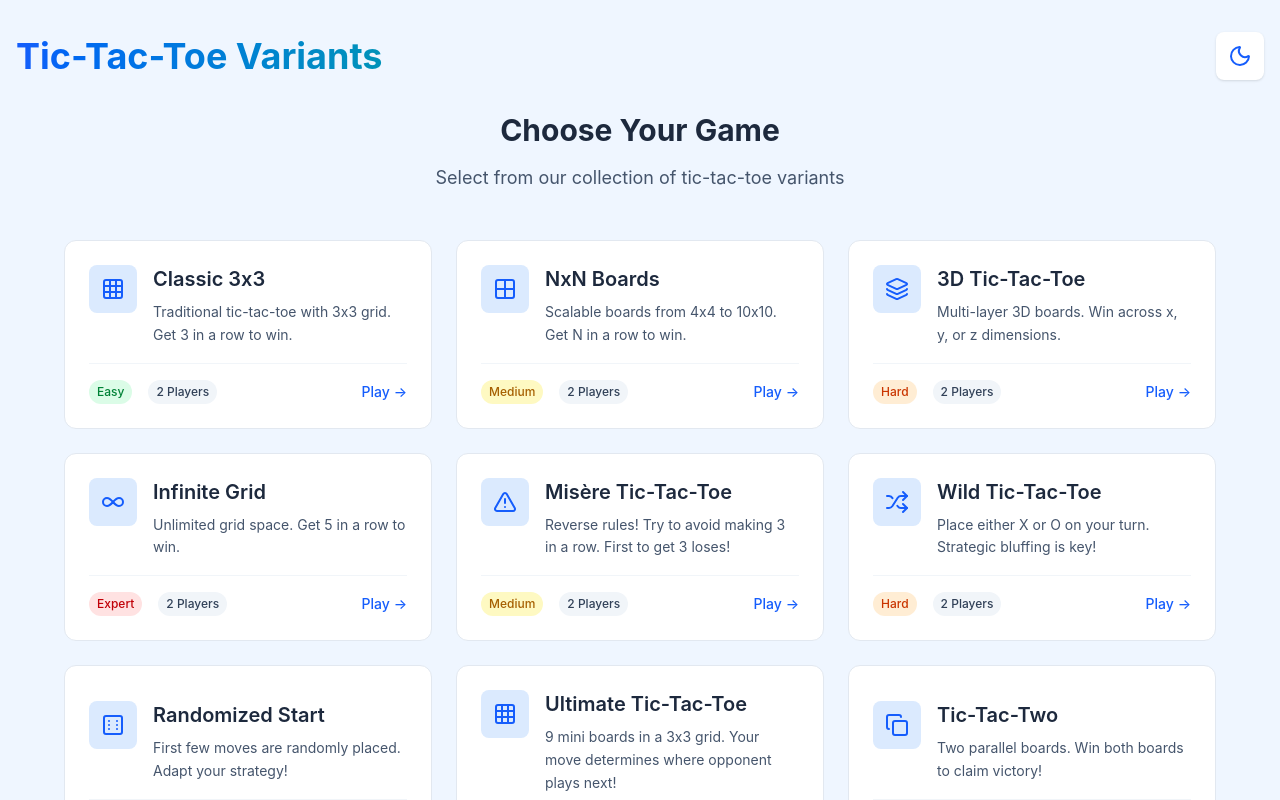
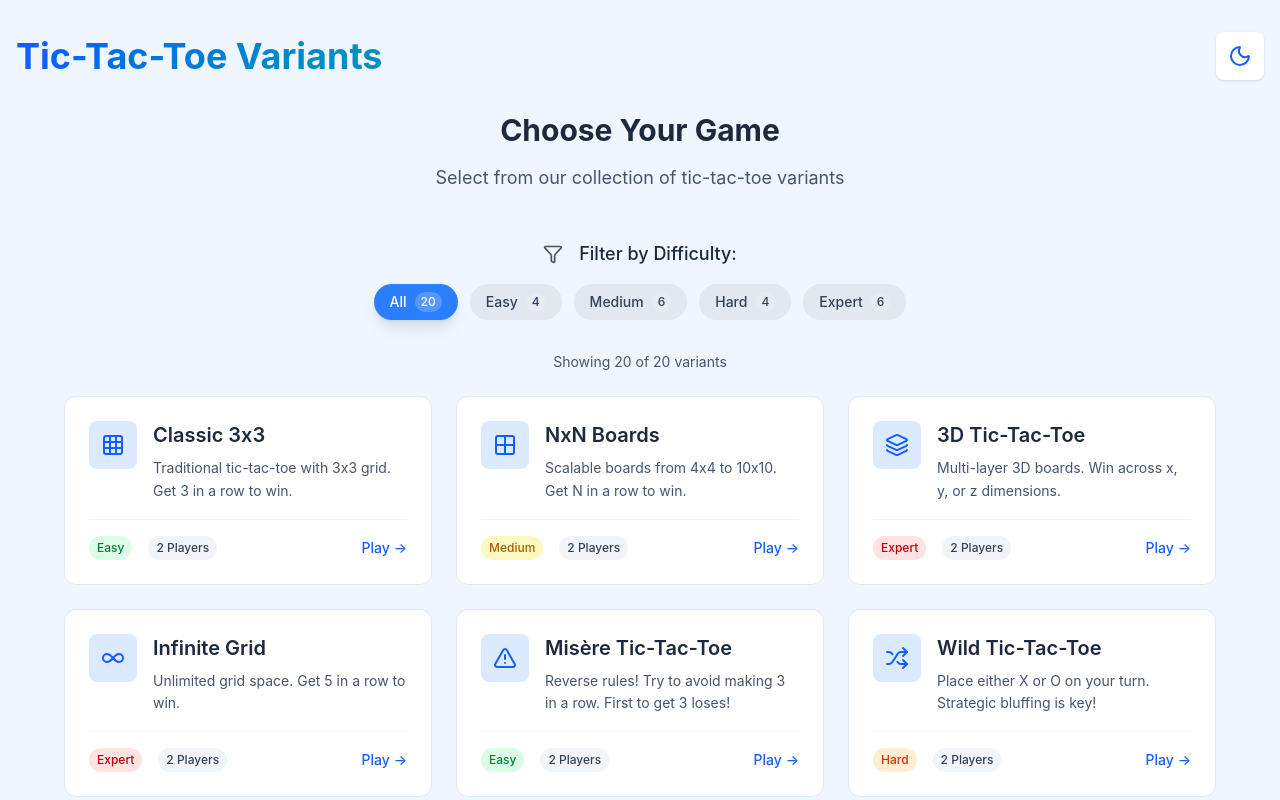
Before and after one commit to nagmudit/Games, a Next.js app in the folder tic-tac-toe/: page / in a window 1280 px wide. Shown: the top 800 px of the page. Built offline with nearby package versions, Linux system fonts and the light colour scheme.

Commit message:
difficulty filter added

```diff
--- a/tic-tac-toe/src/components/GameMenu.tsx
+++ b/tic-tac-toe/src/components/GameMenu.tsx
@@ -1,5 +1,6 @@
 "use client";
 
+import { useState } from "react";
 import { GameVariant } from "./TicTacToeApp";
 import {
   Grid3X3,
@@ -21,13 +22,19 @@ import {
   Circle,
   EyeOff,
   Trash2,
+  Filter,
+  X,
 } from "lucide-react";
 
 interface GameMenuProps {
   onSelectGame: (game: GameVariant) => void;
 }
 
+type DifficultyFilter = "All" | "Easy" | "Medium" | "Hard" | "Expert";
+
 export default function GameMenu({ onSelectGame }: GameMenuProps) {
+  const [selectedDifficulty, setSelectedDifficulty] =
+    useState<DifficultyFilter>("All");
   const games = [
     {
       id: "classic" as GameVariant,
@@ -51,7 +58,7 @@ export default function GameMenu({ onSelectGame }: GameMenuProps) {
       title: "3D Tic-Tac-Toe",
       description: "Multi-layer 3D boards. Win across x, y, or z dimensions.",
       icon: Layers,
-      difficulty: "Hard",
+      difficulty: "Expert",
       players: "2 Players",
     },
     {
@@ -68,7 +75,7 @@ export default function GameMenu({ onSelectGame }: GameMenuProps) {
       description:
         "Reverse rules! Try to avoid making 3 in a row. First to get 3 loses!",
       icon: AlertTriangle,
-      difficulty: "Medium",
+      difficulty: "Easy",
       players: "2 Players",
     },
     {
@@ -111,7 +118,7 @@ export default function GameMenu({ onSelectGame }: GameMenuProps) {
       description:
         "3 players on a 5x5 grid with X, O, and Δ. Alliances and strategy!",
       icon: Users,
-      difficulty: "Expert",
+      difficulty: "Hard",
       players: "3 Players",
     },
     {
@@ -127,7 +134,7 @@ export default function GameMenu({ onSelectGame }: GameMenuProps) {
       title: "Time-Controlled Tic-Tac-Toe",
       description: "Chess clock rules - make your moves before time runs out!",
       icon: Clock,
-      difficulty: "Hard",
+      difficulty: "Medium",
       players: "2 Players",
     },
     {
@@ -152,7 +159,7 @@ export default function GameMenu({ onSelectGame }: GameMenuProps) {
       title: "One-Dimensional",
       description: "Pure linear strategy on a single row. Deceptively complex!",
       icon: Minus,
-      difficulty: "Medium",
+      difficulty: "Easy",
       players: "2 Players",
     },
     {
@@ -178,7 +185,7 @@ export default function GameMenu({ onSelectGame }: GameMenuProps) {
       description:
         "Roll dice to determine your move coordinates. Luck meets strategy!",
       icon: Dice6,
-      difficulty: "Medium",
+      difficulty: "Easy",
       players: "2 Players",
     },
     {
@@ -201,6 +208,24 @@ export default function GameMenu({ onSelectGame }: GameMenuProps) {
     },
   ];
 
+  const difficultyOptions: DifficultyFilter[] = [
+    "All",
+    "Easy",
+    "Medium",
+    "Hard",
+    "Expert",
+  ];
+
+  const filteredGames =
+    selectedDifficulty === "All"
+      ? games
+      : games.filter((game) => game.difficulty === selectedDifficulty);
+
+  const getDifficultyCount = (difficulty: DifficultyFilter) => {
+    if (difficulty === "All") return games.length;
+    return games.filter((game) => game.difficulty === difficulty).length;
+  };
+
   return (
     <div className="max-w-6xl mx-auto">
       <div className="text-center mb-12">
@@ -212,8 +237,89 @@ export default function GameMenu({ onSelectGame }: GameMenuProps) {
         </p>
       </div>
 
+      {/* Difficulty Filter */}
+      <div className="mb-8">
+        <div className="flex items-center justify-center gap-4 mb-4">
+          <Filter size={20} className="text-slate-600 dark:text-slate-400" />
+          <span className="text-lg font-medium text-slate-800 dark:text-slate-200">
+            Filter by Difficulty:
+          </span>
+        </div>
+
+        <div className="flex flex-wrap justify-center gap-3">
+          {difficultyOptions.map((difficulty) => (
+            <button
+              key={difficulty}
+              onClick={() => setSelectedDifficulty(difficulty)}
+              className={`px-4 py-2 rounded-full font-medium text-sm transition-all duration-200 flex items-center gap-2 ${
+                selectedDifficulty === difficulty
+                  ? difficulty === "Easy"
+                    ? "bg-green-500 text-white shadow-lg"
+                    : difficulty === "Medium"
+                    ? "bg-yellow-500 text-white shadow-lg"
+                    : difficulty === "Hard"
+                    ? "bg-orange-500 text-white shadow-lg"
+                    : difficulty === "Expert"
+                    ? "bg-red-500 text-white shadow-lg"
+                    : "bg-blue-500 text-white shadow-lg"
+                  : "bg-slate-200 text-slate-700 dark:bg-slate-700 dark:text-slate-300 hover:bg-slate-300 dark:hover:bg-slate-600"
+              }`}
+            >
+              {difficulty}
+              <span className="bg-white/20 px-1.5 py-0.5 rounded-full text-xs">
+                {getDifficultyCount(difficulty)}
+              </span>
+              {selectedDifficulty === difficulty &&
+                selectedDifficulty !== "All" && (
+                  <X
+                    size={14}
+                    className="hover:bg-white/20 rounded-full p-0.5"
+                  />
+                )}
+            </button>
+          ))}
+        </div>
+
+        {selectedDifficulty !== "All" && (
+          <div className="text-center mt-4">
+            <button
+              onClick={() => setSelectedDifficulty("All")}
+              className="text-sm text-blue-600 dark:text-emerald-400 hover:underline"
+            >
+              Clear filter and show all {games.length} variants
+            </button>
+          </div>
+        )}
+      </div>
+
+      {/* Results Count */}
+      <div className="text-center mb-6">
+        <p className="text-sm text-slate-600 dark:text-slate-400">
+          Showing {filteredGames.length} of {games.length} variants
+          {selectedDifficulty !== "All" && (
+            <span className="ml-2">
+              •{" "}
+              <span
+                className={`font-medium ${
+                  selectedDifficulty === "Easy"
+                    ? "text-green-600 dark:text-green-400"
+                    : selectedDifficulty === "Medium"
+                    ? "text-yellow-600 dark:text-yellow-400"
+                    : selectedDifficulty === "Hard"
+                    ? "text-orange-600 dark:text-orange-400"
+                    : "text-red-600 dark:text-red-400"
+                }`}
+              >
+                {selectedDifficulty}
+              </span>{" "}
+              difficulty
+            </span>
+          )}
+        </p>
+      </div>
+
       <div className="grid grid-cols-1 md:grid-cols-2 lg:grid-cols-3 gap-6">
-        {games.map((game) => (
+        {filteredGames.map((game) => (
           <button
             key={game.id}
             onClick={() => onSelectGame(game.id)}
```
